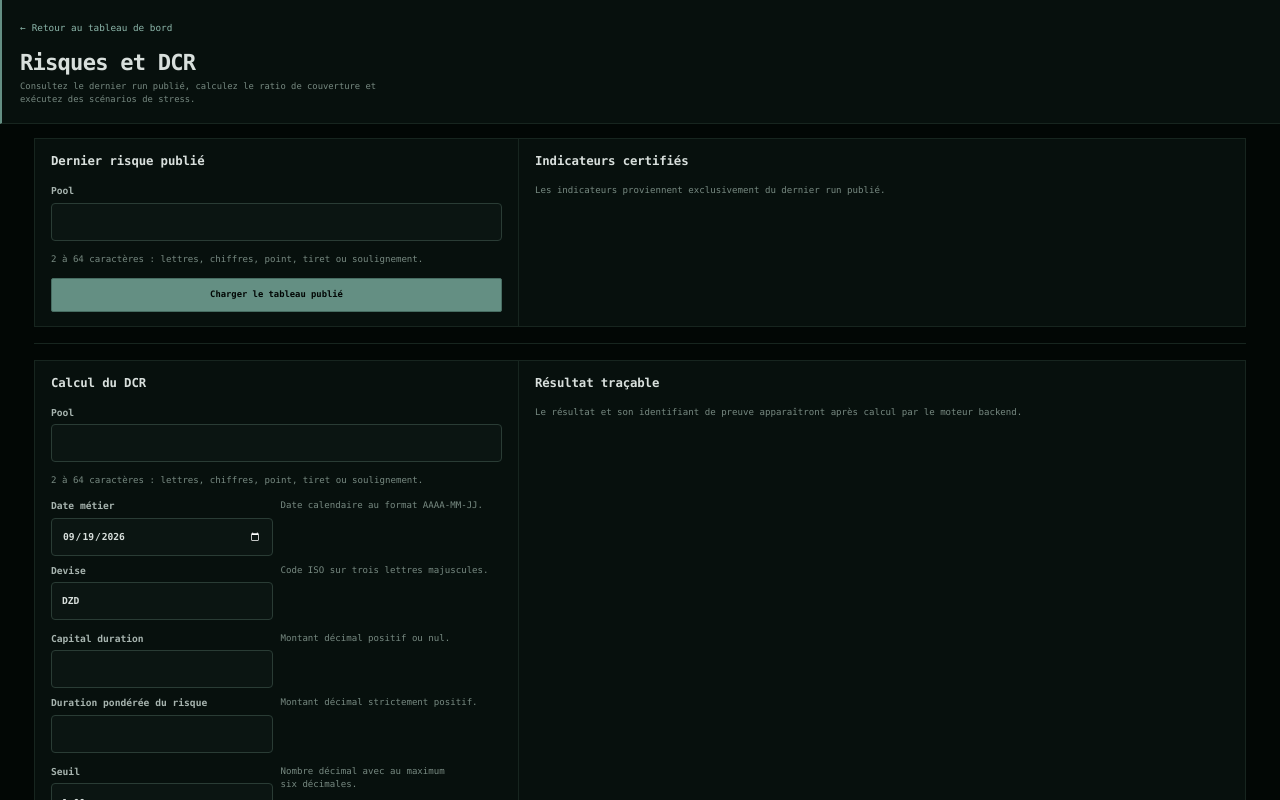
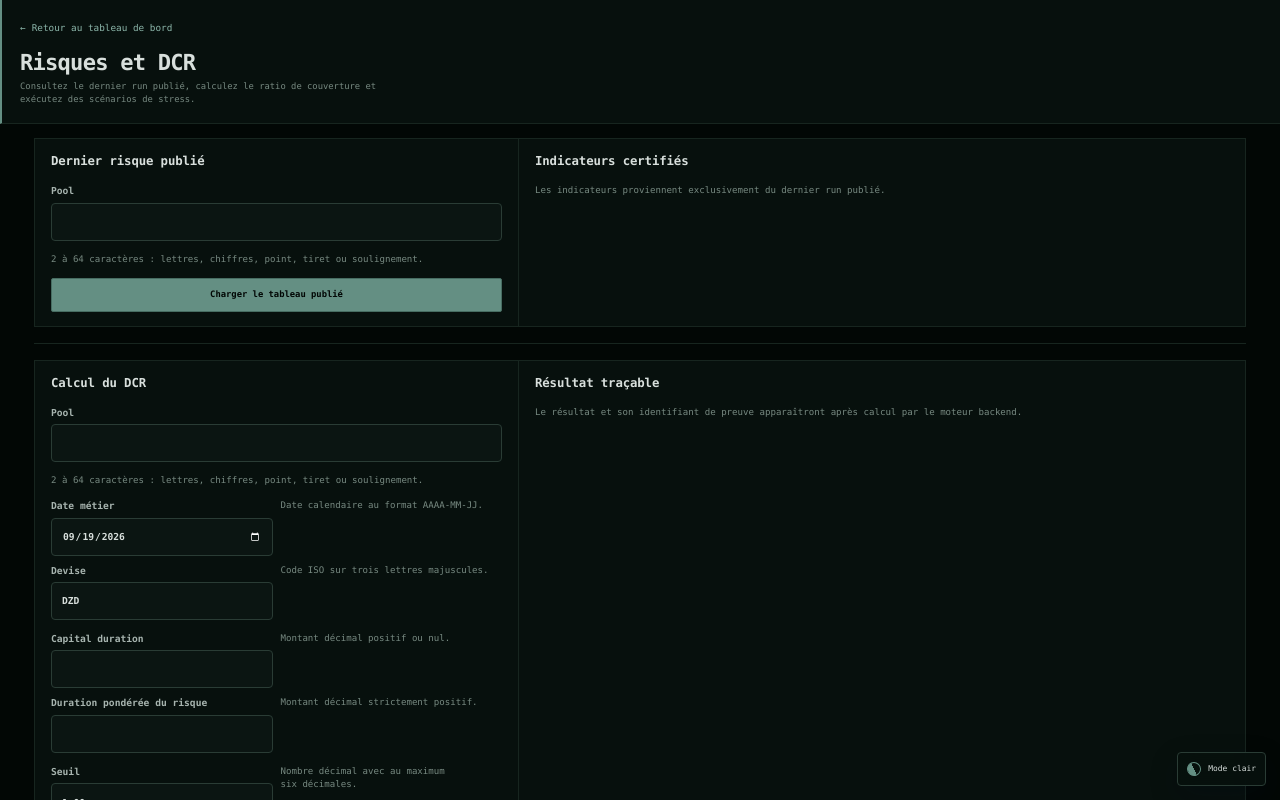
Before and after one commit to mthaichour-lab/pms-frontend, a Next.js app: page /risk in a window 1280 px wide. Shown: the top 800 px of the page. Built offline with nearby package versions, Linux system fonts and the light colour scheme; no server answers; sample sign-in values are in the browser's storage.

Commit message:
feat(ui): add persistent bright theme

```diff
--- a/src/app/cbs-quality/cbs-quality.module.css
+++ b/src/app/cbs-quality/cbs-quality.module.css
@@ -8,7 +8,7 @@
 .filters { display: grid; grid-template-columns: minmax(12rem, 1fr) minmax(12rem, 1fr) auto; gap: 8px; align-items: end; padding: 12px; background: var(--surface); border: 1px solid var(--line); }
 .filters label { display: grid; gap: 5px; color: var(--gray-300); font-size: .72rem; font-weight: 600; }
 .filters input, .filters select { min-height: 38px; padding: 8px 10px; border: 1px solid var(--line-strong); border-radius: var(--radius-4); background: var(--surface2); color: var(--ink); }
-.filters button, .feedback button { min-height: 38px; padding: 8px 13px; border: 1px solid var(--primary-border); border-radius: var(--radius-4); background: var(--primary); color: white; font-weight: 650; cursor: pointer; transition: background-color var(--dur-fast) var(--ease-snappy), transform var(--dur-fast) var(--ease-snappy); }
+.filters button, .feedback button { min-height: 38px; padding: 8px 13px; border: 1px solid var(--primary-border); border-radius: var(--radius-4); background: var(--primary); color: var(--on-accent); font-weight: 650; cursor: pointer; transition: background-color var(--dur-fast) var(--ease-snappy), transform var(--dur-fast) var(--ease-snappy); }
 .filters button:hover, .feedback button:hover { background: var(--primary-hover); }
 .filters button:active, .feedback button:active { transform: translateY(1px); }
 .summary { display: grid; grid-template-columns: repeat(4, 1fr); margin: 10px 0; border: 1px solid var(--line); background: var(--surface); overflow: hidden; }
--- a/src/app/global.css
+++ b/src/app/global.css
@@ -12,6 +12,8 @@
   --tertiary: #b8a16e; --tertiary-soft: #2d2718; --tertiary-border: #5c5030; --quaternary: #8a709d;
   --positive: #6fa493; --positiveSoft: #10271f; --positive-border: #31594c;
   --negative: #a95f60; --negative-soft: #2d1718; --negative-text: #d89899;
+  --on-accent: #020705; --topbar: rgb(2 7 5 / 94%); --overlay: rgb(2 7 5 / 82%);
+  --brand-mark-bg: #d8dfdc; --brand-mark-ink: #020705;
   --shadow-sm: 0 1px 2px rgb(2 8 23 / 32%); --shadow-md: 0 10px 28px rgb(2 8 23 / 24%);
   --shadow: var(--shadow-sm);
   --radius-2: 2px; --radius-4: 4px; --radius-6: 6px; --radius-8: 8px;
@@ -22,6 +24,23 @@
   --ease-spring: cubic-bezier(.2, 1.4, .4, 1);
   --dur-fast: .12s; --dur-med: .22s; --dur-slow: .4s;
   font-family: "JetBrains Mono", "IBM Plex Mono", Consolas, monospace; font-size: 13px; font-synthesis: none;
+}
+:root[data-theme="light"] {
+  color-scheme: light;
+  --gray-950: #eef2ed; --gray-900: #f8faf7; --gray-850: #f1f4f0;
+  --gray-800: #e4eae5; --gray-700: #c5d0c9; --gray-500: #708179;
+  --gray-400: #566a61; --gray-300: #33483f; --gray-100: #13231c;
+  --canvas: #eef2ed; --surface: #fbfcfa; --surface2: #f1f5f1; --surface3: #e5ebe6;
+  --ink: #13231c; --muted: #62756c; --line: #d4ddd6; --line-strong: #b9c8be; --navy: #e6ece7;
+  --primary: #3f7769; --primary-hover: #315f54; --primary-soft: #dcebe5;
+  --primary-border: #6c9d90; --primary-text: #285b4e; --primary-active-border: #91b5aa; --primary-active-text: #1e4b40;
+  --secondary: #347466; --secondary-soft: #e0eee9; --secondary-text: #265c50; --secondary-bright: #28695a;
+  --tertiary: #8a6e2f; --tertiary-soft: #f2ead8; --tertiary-border: #c5ad78; --quaternary: #735987;
+  --positive: #347661; --positiveSoft: #e0eee7; --positive-border: #9bc0b1;
+  --negative: #a34f52; --negative-soft: #f7e7e7; --negative-text: #873b3e;
+  --on-accent: #f8faf7; --topbar: rgb(251 252 250 / 94%); --overlay: rgb(19 35 28 / 50%);
+  --brand-mark-bg: #183229; --brand-mark-ink: #f8faf7;
+  --shadow-sm: 0 1px 2px rgb(44 66 56 / 10%); --shadow-md: 0 10px 28px rgb(44 66 56 / 12%);
 }
 * { box-sizing: border-box; }
 html { scroll-behavior: smooth; background: var(--canvas); }
@@ -35,7 +54,7 @@ button { border: 0; }
 input, select, textarea { color-scheme: dark; }
 strong, b { font-weight: 650; }
 table, .tabular { font-variant-numeric: tabular-nums; }
-::selection { background: var(--primary); color: white; }
+::selection { background: var(--primary); color: var(--on-accent); }
 :focus-visible { outline: 2px solid var(--secondary); outline-offset: 2px; }
 ::-webkit-scrollbar { width: 10px; height: 10px; }
 ::-webkit-scrollbar-track { background: var(--canvas); }
@@ -45,6 +64,11 @@ table, .tabular { font-variant-numeric: tabular-nums; }
 [dir="rtl"] aside + button + div, [dir="rtl"] aside + div { margin-left: 0 !important; margin-right: 15.5rem; }
 .language { display: flex; align-items: center; gap: var(--space-2); color: var(--muted); font-size: .75rem; }
 .language select { border: 1px solid var(--line); border-radius: var(--radius-4); background: var(--surface2); padding: 6px 8px; }
+.theme-toggle { position: fixed; inset-inline-end: 14px; bottom: 14px; z-index: 60; display: inline-flex; align-items: center; gap: 7px; min-height: 34px; padding: 6px 9px; border: 1px solid var(--line-strong); border-radius: var(--radius-4); background: color-mix(in srgb, var(--surface) 94%, transparent); color: var(--ink); box-shadow: var(--shadow-md); backdrop-filter: blur(10px); cursor: pointer; font-size: .61rem; transition: background-color var(--dur-fast) var(--ease-snappy), border-color var(--dur-fast) var(--ease-snappy), transform var(--dur-fast) var(--ease-snappy); }
+.theme-toggle:hover { background: var(--surface2); border-color: var(--primary-border); }
+.theme-toggle:active { transform: translateY(1px); }
+.theme-toggle__indicator { position: relative; width: 14px; height: 14px; border: 1px solid var(--primary); border-radius: 50%; background: linear-gradient(90deg, var(--primary) 50%, transparent 50%); transform: rotate(-24deg); transition: transform var(--dur-med) var(--ease-spring); }
+:root[data-theme="light"] .theme-toggle__indicator { transform: rotate(156deg); }
 @media (max-width: 760px) {
   [dir="rtl"] aside + button + div, [dir="rtl"] aside + div { margin-right: 0 !important; }
   .language { font-size: 0; } .language select { font-size: .75rem; }
--- a/src/app/layout.tsx
+++ b/src/app/layout.tsx
@@ -1,6 +1,7 @@
 import './global.css';
 import {cookies} from 'next/headers';
 import {directionFor, localeCookieName, resolveLocale} from '@/i18n/config';
+import {ThemeToggle} from './theme-toggle';
 
 export const metadata = {
   title: 'PMS · Profit Sharing Management',
@@ -15,8 +16,14 @@ export default async function RootLayout({
   const cookieStore = await cookies();
   const locale = resolveLocale(cookieStore.get(localeCookieName)?.value);
   return (
-    <html lang={locale} dir={directionFor(locale)}>
-      <body>{children}</body>
+    <html lang={locale} dir={directionFor(locale)} suppressHydrationWarning>
+      <head>
+        <script dangerouslySetInnerHTML={{__html: "try{const t=localStorage.getItem('pms-theme');document.documentElement.dataset.theme=t==='light'?'light':'dark'}catch{}"}} />
+      </head>
+      <body>
+        {children}
+        <ThemeToggle />
+      </body>
     </html>
   );
 }
--- a/src/app/products/products.module.css
+++ b/src/app/products/products.module.css
@@ -2,7 +2,7 @@
 .header { background: var(--surface); border-bottom: 1px solid var(--line); border-inline-start: 2px solid var(--primary); padding: 18px max(18px, calc((100vw - 96rem) / 2)); }
 .header a { display: inline-flex; align-items: center; gap: 6px; margin-bottom: 16px; color: var(--primary-text); font-size: .72rem; transition: color var(--dur-fast) var(--ease-snappy); }
 .header a::before { content: "←"; font-family: "JetBrains Mono", Consolas, monospace; }
-.header a:hover { color: white; }
+.header a:hover { color: var(--ink); }
 .header h1 { font-size: clamp(1.25rem, 2vw, 1.7rem); font-weight: 650; line-height: 1.1; letter-spacing: -.035em; }
 .header p { margin-top: 6px; max-width: 70ch; color: var(--muted); font-size: .68rem; }
 .main { max-width: 96rem; margin: 0 auto; padding: 14px 18px 40px; }
@@ -24,11 +24,11 @@
 .field input:hover, .field select:hover, .field textarea:hover { border-color: var(--gray-500); }
 .field input:focus, .field select:focus, .field textarea:focus, .tabs button:focus { border-color: var(--primary); outline: 2px solid rgb(59 130 246 / 24%); outline-offset: 1px; }
 .field input[aria-invalid="true"], .field select[aria-invalid="true"], .field textarea[aria-invalid="true"] { border-color: var(--negative); }
-.button { min-height: 34px; background: var(--primary); color: var(--gray-950); padding: 7px 11px; border: 1px solid var(--primary-border); border-radius: var(--radius-2); font-weight: 650; font-size: .68rem; cursor: pointer; box-shadow: none; transition: background-color var(--dur-fast) var(--ease-snappy), transform var(--dur-fast) var(--ease-snappy); }
+.button { min-height: 34px; background: var(--primary); color: var(--on-accent); padding: 7px 11px; border: 1px solid var(--primary-border); border-radius: var(--radius-2); font-weight: 650; font-size: .68rem; cursor: pointer; box-shadow: none; transition: background-color var(--dur-fast) var(--ease-snappy), transform var(--dur-fast) var(--ease-snappy); }
 .button:hover { background: var(--primary-hover); }
 .button:active { transform: translateY(1px); }
 .secondary { background: var(--surface2); border-color: var(--line-strong); color: var(--gray-300); }
-.secondary:hover { background: var(--surface3); color: white; }
+.secondary:hover { background: var(--surface3); color: var(--ink); }
 .button:disabled { opacity: .48; cursor: not-allowed; transform: none; }
 .notice { border-inline-start: 3px solid var(--secondary); background: var(--secondary-soft); border-radius: var(--radius-4); padding: 9px 11px; margin-bottom: 10px; color: var(--secondary-text); font-size: .76rem; }
 .error { border-inline-start-color: var(--negative); background: var(--negative-soft); color: var(--negative-text); }
--- /dev/null
+++ b/src/app/theme-toggle.tsx
@@ -0,0 +1,39 @@
+'use client';
+
+import {useEffect, useState} from 'react';
+
+type Theme = 'dark' | 'light';
+
+export function ThemeToggle() {
+  const [theme, setTheme] = useState<Theme>('dark');
+
+  useEffect(() => {
+    setTheme(document.documentElement.dataset.theme === 'light' ? 'light' : 'dark');
+  }, []);
+
+  function toggleTheme() {
+    const next: Theme = theme === 'dark' ? 'light' : 'dark';
+    document.documentElement.dataset.theme = next;
+    try {
+      localStorage.setItem('pms-theme', next);
+    } catch {
+      // The selected theme still applies for the current tab when storage is unavailable.
+    }
+    setTheme(next);
+  }
+
+  const target = theme === 'dark' ? 'clair' : 'sombre';
+  return (
+    <button
+      type="button"
+      className="theme-toggle"
+      onClick={toggleTheme}
+      aria-label={`Activer le mode ${target}`}
+      aria-pressed={theme === 'light'}
+      title={`Activer le mode ${target}`}
+    >
+      <span className="theme-toggle__indicator" aria-hidden />
+      <span>Mode {target}</span>
+    </button>
+  );
+}
```
Also changed, not shown: src/app/page.module.css (+4 -4 lines).
